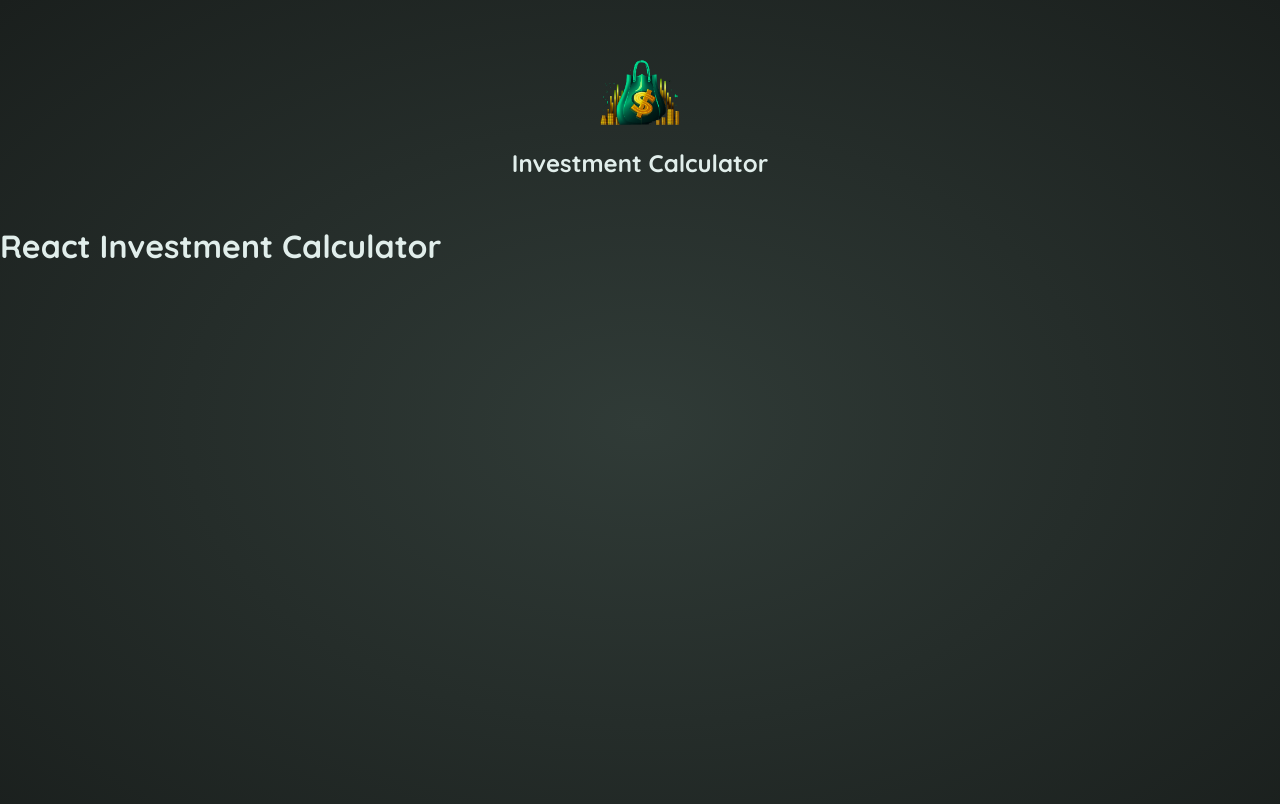
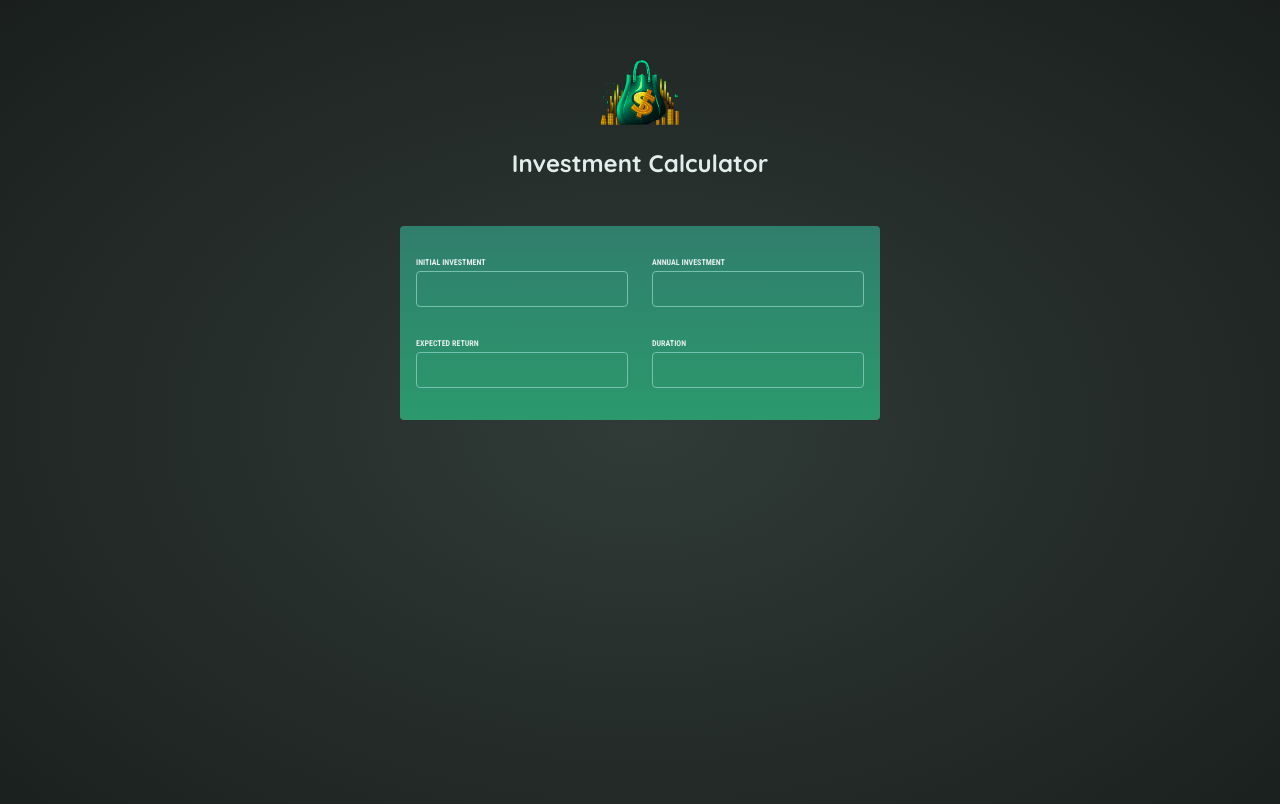
Before and after one commit to DimitriCher/Investment-Calculator, a React (Vite) app: page / in a window 1280 px wide. Shown: the top 804 px of the page. Built offline with nearby package versions, Linux system fonts and the light colour scheme.

Commit message:
created first component

```diff
--- a/src/App.jsx
+++ b/src/App.jsx
@@ -1,7 +1,11 @@
+import UserInput from './components/UserInput';
+
 function App() {
   return (
-    <h1>React Investment Calculator</h1>
-  )
+    <>
+      <UserInput />
+    </>
+  );
 }
 
-export default App
+export default App;
--- /dev/null
+++ b/src/components/UserInput.jsx
@@ -0,0 +1,26 @@
+export default function UserInput() {
+  return (
+    <section id="user-input">
+      <div className="input-group">
+        <p>
+          <label id="user-input label">Initial Investment</label>
+          <input id="user-input input" type="number" required></input>
+        </p>
+        <p>
+          <label id="user-input label">Annual Investment</label>
+          <input id="user-input input" type="number" required></input>
+        </p>
+      </div>
+      <div className="input-group">
+        <p>
+          <label id="user-input label">Expected Return</label>
+          <input id="user-input input" type="number" required></input>
+        </p>
+        <p>
+          <label id="user-input label">Duration</label>
+          <input id="user-input input" type="number" required></input>
+        </p>
+      </div>
+    </section>
+  );
+}
```
Also changed, not shown: jsconfig.json (added, +15 -0 lines), src/components/InputArea.jsx (deleted, +0 -8 lines), 1 other file (tests, documents, lock files or other folders).
